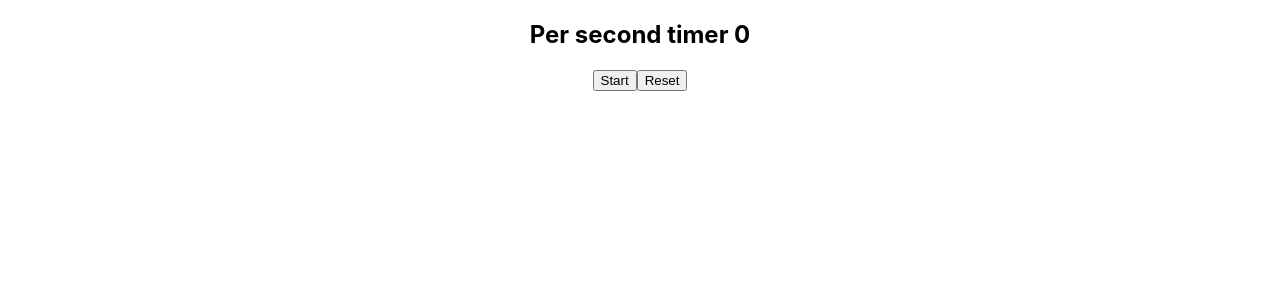
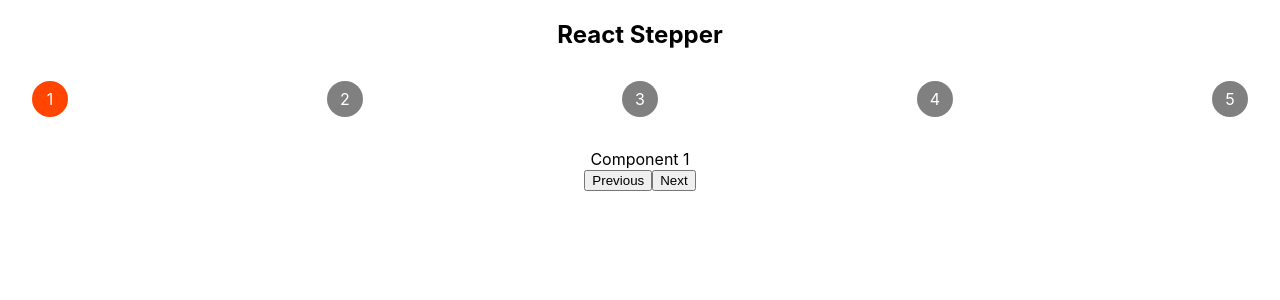
Before and after one commit to preethamntp/react-interview, a React (Create React App) app: page / in a window 1280 px wide. Shown: the top 300 px of the page. Built offline with nearby package versions, Linux system fonts and the light colour scheme.

Commit message:
stepper component

```diff
--- a/src/App.css
+++ b/src/App.css
@@ -36,3 +36,32 @@
     transform: rotate(360deg);
   }
 }
+#step {
+  background-color: grey;
+  color: white;
+  padding: 0.5rem;
+  border-radius: 50%;
+  width: 20px;
+  height: 20px;
+}
+
+#step-wrapper {
+  position: relative;
+  display: flex;
+  justify-content: space-between;
+  margin: 2rem;
+}
+
+#progress {
+  display: block;
+  height: 5px;
+  position: absolute;
+  background-color: orangered;
+  top: 100px;
+  left: 50px;
+  z-index: -1;
+}
+
+.active {
+  background-color: orangered !important;
+}
--- a/src/App.js
+++ b/src/App.js
@@ -1,48 +1,21 @@
 import { useEffect, useRef, useState } from 'react';
 import './App.css';
+import Stepper from './Stepper';
+
+const componentList = [
+  <div>Component 1</div>,
+  <div>Component 2</div>,
+  <div>Component 3</div>,
+  <div>Component 4</div>,
+  <div>Component 5</div>,
+]
 
 function App() {
-  const [count, setCount] = useState(0);
-  const [running, setRunning] = useState(false);
-  const timerRef = useRef(null);
-
-
-  useEffect(() => {
-    if (running) {
-      timerRef.current = setTimeout(() => {
-        setCount(prev => prev + 1)
-      }, 1000);
-    } return () => clearTimeout(timerRef.current)
-  }, [count, running])
-
-
-  const handleClick = () => {
-    // using setTimeout in useEffect
-    setRunning((prev) => !prev);
-    if (running) {
-      clearInterval(timerRef.current)
-    }
-
-  }
-  /**  const handleClick = () => {
-      setRunning((prev) => !prev);
-      if (running) {
-        clearInterval(timerRef.current)
-      } else {
-        timerRef.current = setInterval(() => {
-          setCount((prev) => prev + 1)
-        }, 1000);
-      }
-    }
-   */
 
   return (
     <div className="App">
-      <h2>Per second timer {count}</h2>
-      <button onClick={handleClick}>
-        {running ? "Stop" : "Start"}
-      </button>
-      <button onClick={() => setCount(0)}>Reset</button>
+      <h2>React Stepper</h2>
+      <Stepper componentList={componentList}></Stepper>
     </div>
   );
 }
--- /dev/null
+++ b/src/Stepper.jsx
@@ -0,0 +1,43 @@
+import React, { useState } from "react";
+
+function Stepper({ componentList }) {
+  const n = componentList.length;
+  const [step, setStep] = useState(0);
+
+  const onPreviousClick = () => {
+    if (step > 0) setStep(step - 1);
+  };
+  const onNextClick = () => {
+    if (step < n - 1) setStep(step + 1);
+  };
+
+  console.log(step);
+
+  const StepElements = ({ currentStep }) => {
+    const elements = [];
+    for (let i = 0; i < n; i++) {
+      elements.push(
+        <span id="step" className={currentStep >= i ? "active" : ""}>
+          {i + 1}
+        </span>
+      );
+    }
+    return elements;
+  };
+
+  return (
+    <div>
+      <div id="step-wrapper">
+        <StepElements currentStep={step} />
+      </div>
+      <div id="progress" style={{ width: `${(step / (n - 1)) * 90}%` }}></div>
+      <div>{componentList[step]}</div>
+      <div>
+        <button onClick={onPreviousClick}>Previous</button>
+        <button onClick={onNextClick}>Next</button>
+      </div>
+    </div>
+  );
+}
+
+export default Stepper;
```
